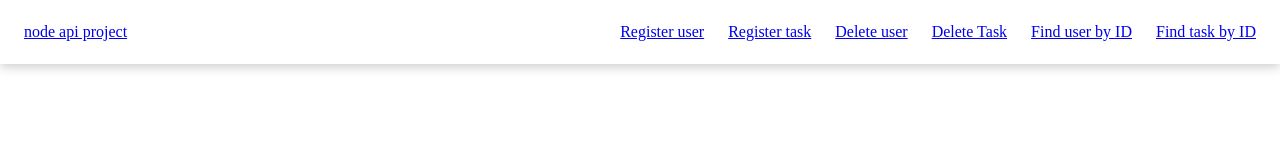
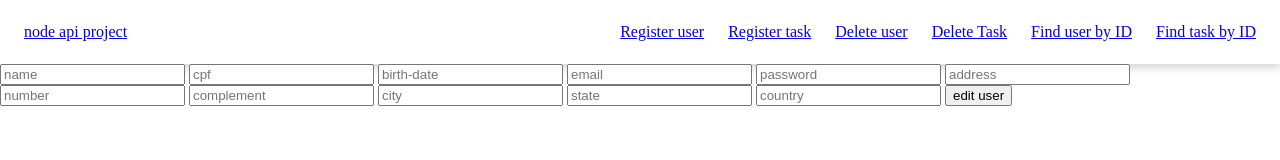
Before and after one commit to victor-neutzling/project-api-rest-front-end, a website: page register-user.html in a window 1280 px wide. Drawn offline with nearby package versions, Linux system fonts and the light colour scheme.

Commit message:
adding register user form

```diff
--- a/register-user.html
+++ b/register-user.html
@@ -6,6 +6,7 @@
     <meta name="viewport" content="width=device-width, initial-scale=1.0">
     <link rel="stylesheet" href="https://cdn.jsdelivr.net/npm/reset-css@5.0.1/reset.min.css">
     <link rel="stylesheet" href="css/header.css">
+    <link rel="stylesheet" href="css/edit.css">
 
     <title>Document</title>
 </head>
@@ -22,7 +23,18 @@
         </ul>
     </header>
     <main>
-
+        <input type="text" placeholder="name" id="name">
+        <input type="text" placeholder="cpf" id="cpf">
+        <input type="text" placeholder="birth-date" id="birth-date">
+        <input type="text" placeholder="email" id="email">
+        <input type="text" placeholder="password" id="password">
+        <input type="text" placeholder="address" id="address">
+        <input type="text" placeholder="number" id="number">
+        <input type="text" placeholder="complement" id="complement">
+        <input type="text" placeholder="city" id="city">
+        <input type="text" placeholder="state" id="state">
+        <input type="text" placeholder="country" id="country">
+        <button id="submit-user">edit user</button>
     </main>
 
 </body>
```
Also changed, not shown: css/edit.css (added).
